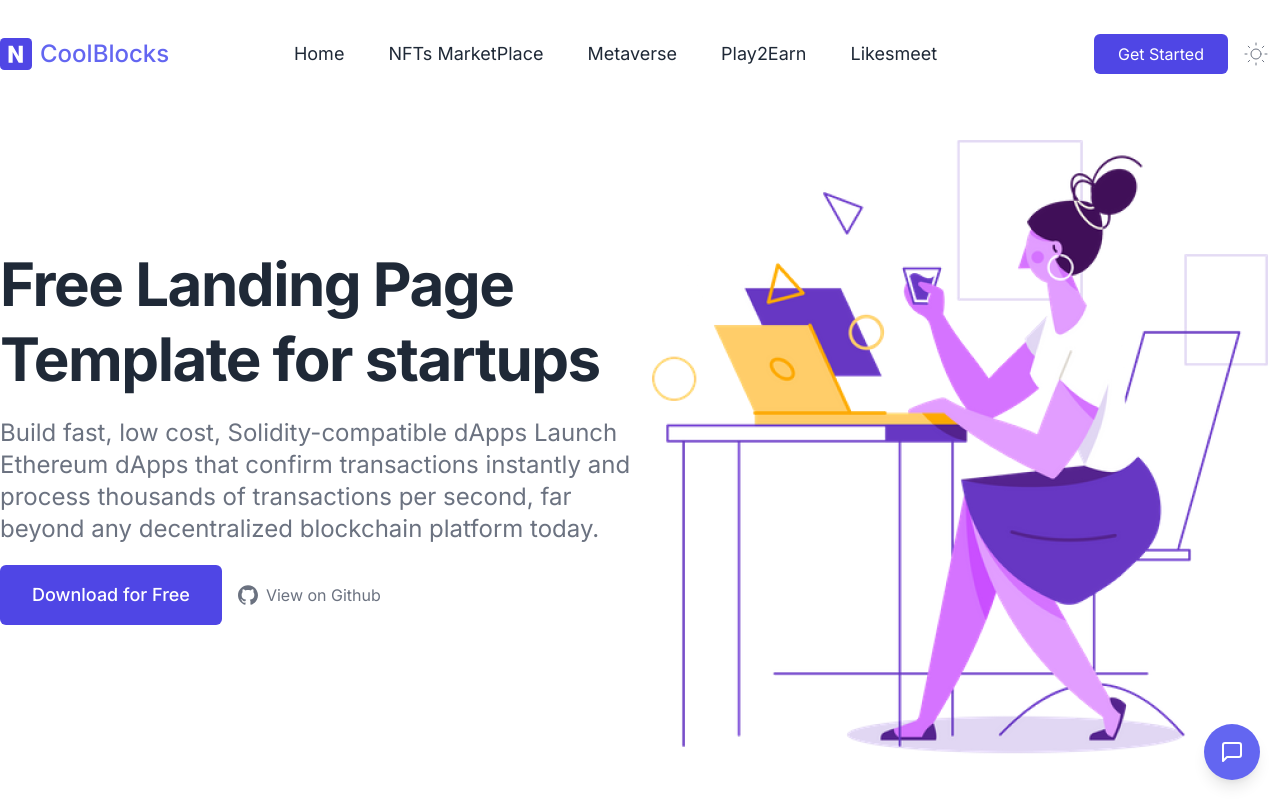
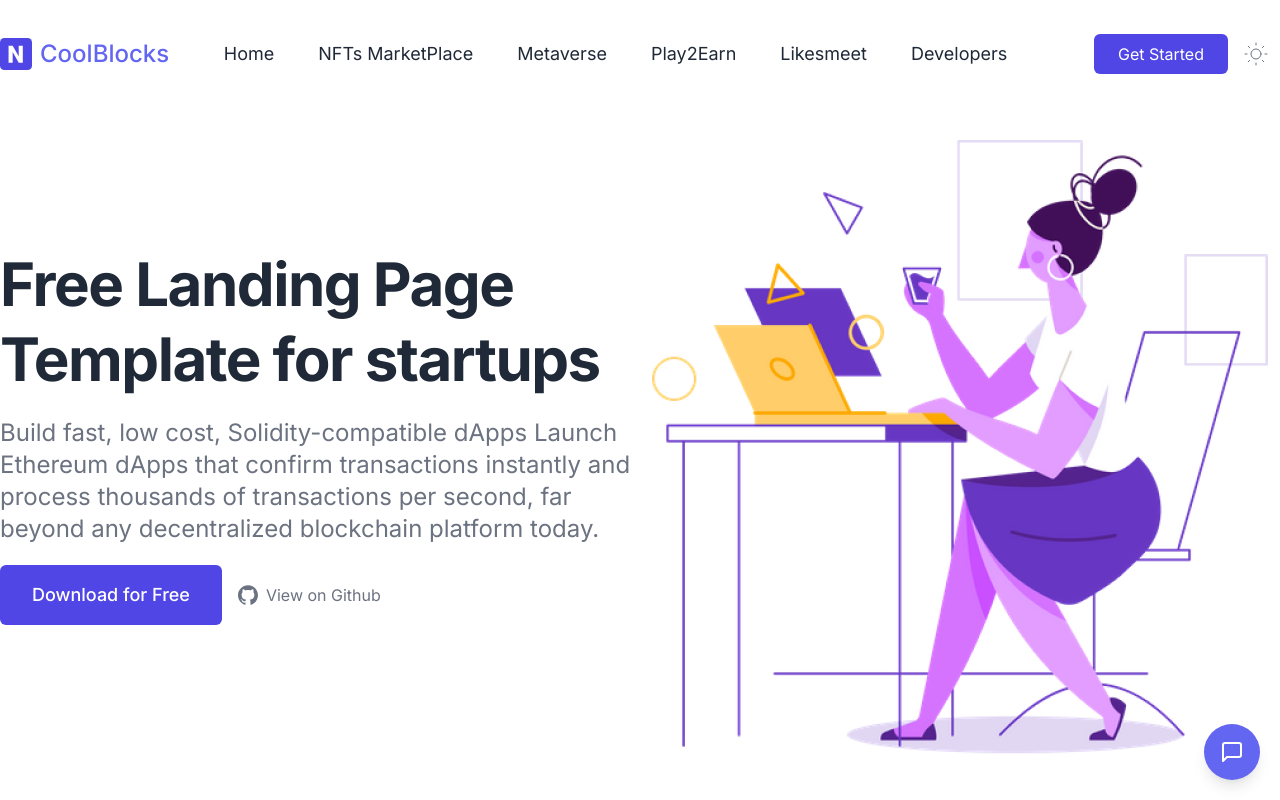
Before and after one commit to edisonmliranzo/coolblocks, a Next.js app: page / in a window 1280 px wide. Shown: the top 800 px of the page. Built offline with nearby package versions, Linux system fonts and the light colour scheme.

Commit message:
Update navbar.js

```diff
--- a/components/navbar.js
+++ b/components/navbar.js
@@ -9,6 +9,7 @@
     "Metaverse",
     "Play2Earn",
     "Likesmeet",
+    "Developers",
   ];
 
   return (
```
